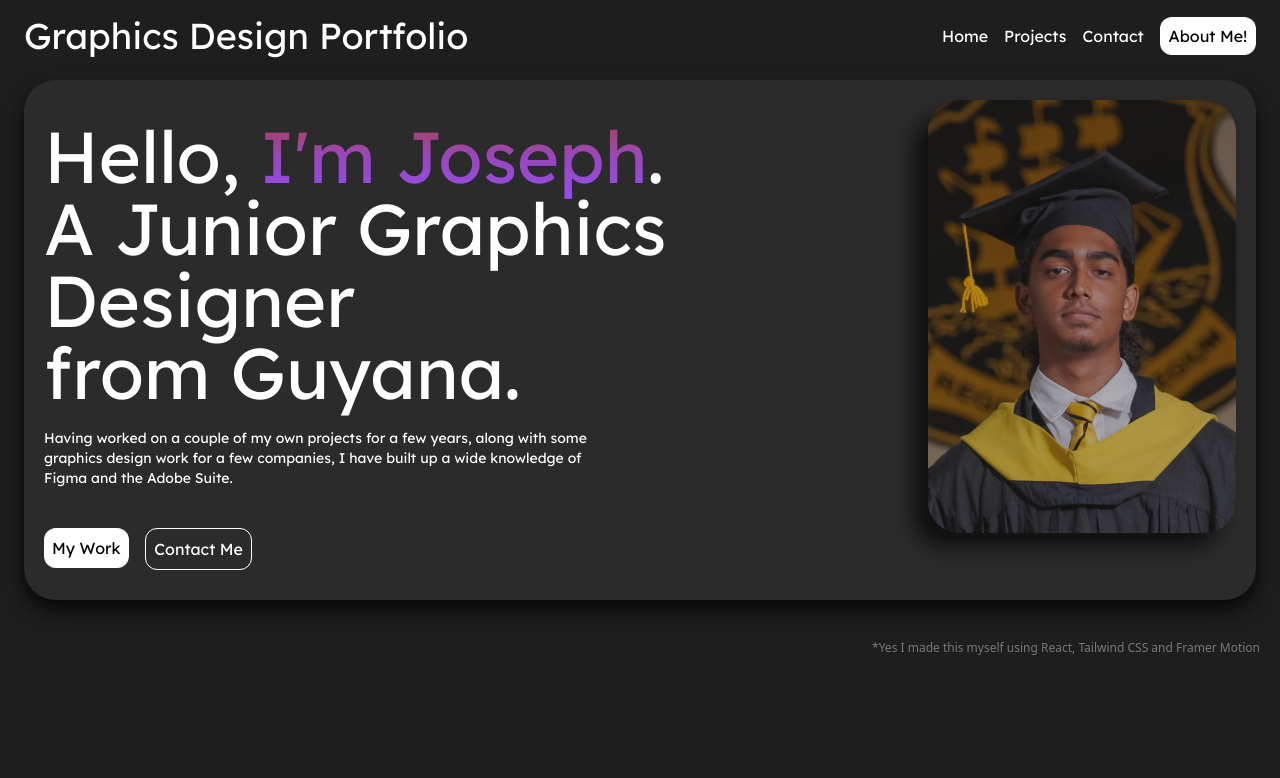
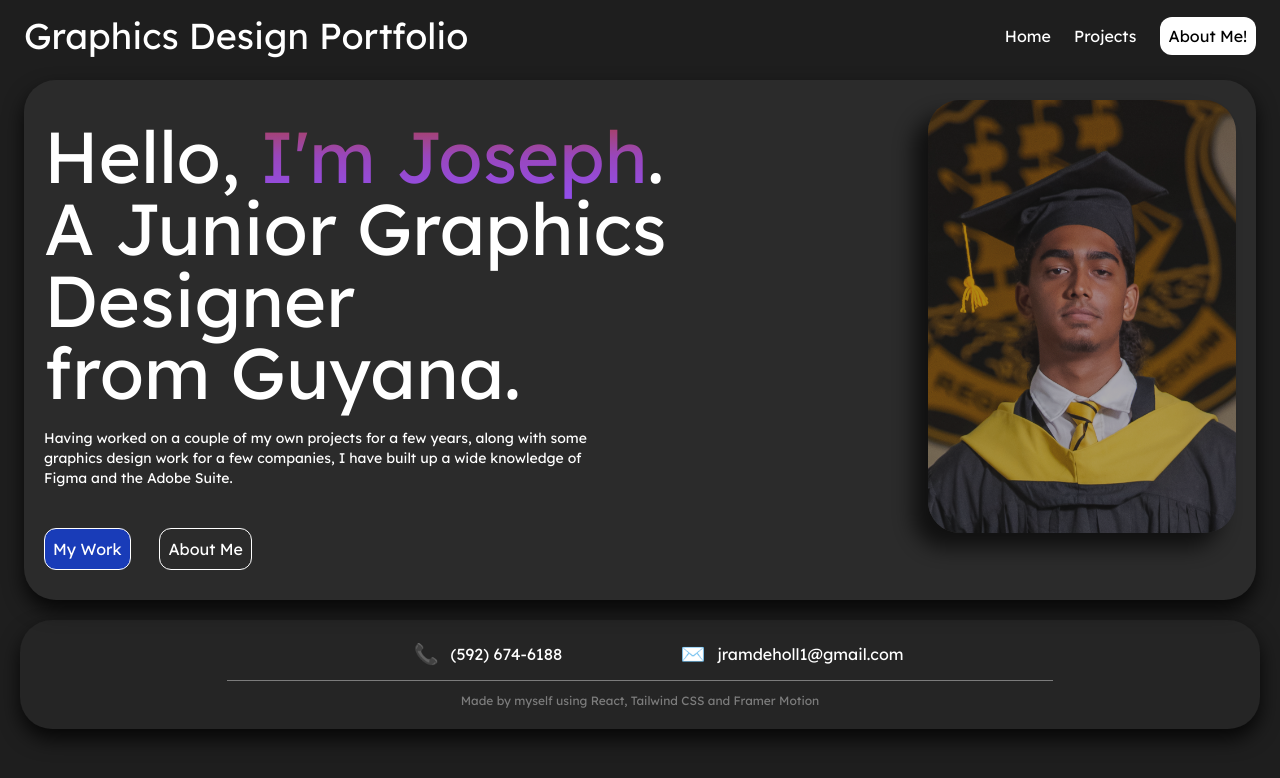
Before and after one commit to CertainlyJoJo/Graphics-Design-Portfolio, a React (Vite) app: page / in a window 1280 px wide. Shown: the top 778 px of the page. Built offline with nearby package versions, Linux system fonts and the light colour scheme.

Commit message:
Added Footer and a Few other stuff

```diff
--- a/src/App.tsx
+++ b/src/App.tsx
@@ -4,6 +4,7 @@ import NavBar from './Components/NavBar'
 import { Route, Routes } from 'react-router-dom'
 import Projects from './Components/Projects'
 import Error404 from './Components/Error404'
+import Footer from './Components/Footer'
 
 function App() {
 
@@ -15,6 +16,7 @@ function App() {
         <Route path='my-projects' element={<Projects/>}/>
         <Route path='*' element={<Error404/>}/>
       </Routes>
+      <Footer/>
     </>
   )
 }
--- /dev/null
+++ b/src/Components/Contact.tsx
@@ -0,0 +1,35 @@
+import "../App.css";
+
+function Contact() {
+    return (
+        <>
+            <div className="bg-[#494949]/30 pb-6 sm:pb-3 ms-6 me-6 mt-3 mb-5 rounded-4xl shadow-[0px_10px_20px_rgba(0,0,0,0.8)] font-[Lexend] overflow-hidden w-fit sm:w-3/6 lg:w-3/6 place-self-center">
+                <div className=" text-white p-6 rounded-2xl w-full max-w-md place-self-center">
+                    <h2 className="text-2xl font-bold mb-4 text-center">
+                        My Contact Information
+                    </h2>
+
+                    <div className="space-y-4">
+                        <div className="border-t border-gray-600" />
+
+                        <div className="flex items-center space-x-3">
+                            <span className="text-yellow-400 text-xl">📞</span>
+                            <a href="tel:+5926746188">(592) 674-6188</a>
+                        </div>
+
+                        <div className="border-t border-gray-600" />
+
+                        <div className="flex items-center space-x-3">
+                            <span className="text-yellow-400 text-xl">✉️</span>
+                            <a href="mailto:jramdeholl1@gmail.com">jramdeholl1@gmail.com</a>
+                        </div>
+
+                        <div className="border-t border-gray-600" />
+                    </div>
+                </div>
+            </div>
+        </>
+    );
+}
+
+export default Contact;
--- a/src/Components/Error404.tsx
+++ b/src/Components/Error404.tsx
@@ -1,7 +1,7 @@
 function Error404() {
   return (
     <>
-        <div className='text-white text-2xl sm:text-4xl md:text-5xl lg:text-6xl text-center my-10'>
+        <div className='text-white text-2xl sm:text-4xl md:text-5xl lg:text-6xl text-center my-10 font-[Lexend]'>
             ERROR 404 - Page Not Found!
         </div>
     </>
--- /dev/null
+++ b/src/Components/Footer.tsx
@@ -0,0 +1,25 @@
+import '../App.css'
+
+function Footer() {
+  return (
+    <>
+        <div className=" bg-[#494949]/15 rounded-4xl mx-5 my-5 py-5 shadow-[0px_10px_20px_rgba(0,0,0,0.8)] font-[Lexend]">
+            <div className="gap-2 grid grid-cols-1 sm:grid-cols-2 text-white justify-items-center">
+                <div className="flex items-center space-x-3 sm:ms-40 lg:ms-60 xl:ms-80 2xl:ms-100">
+                    <span className="text-xl">📞</span>
+                    <a href="tel:+5926746188">(592) 674-6188</a>
+                </div>
+                <div className="flex items-center space-x-3 sm:me-40 lg:me-60 xl:me-80 2xl:me-100">
+                    <span className="text-xl">✉️</span>
+                    <a href="mailto:jramdeholl1@gmail.com">jramdeholl1@gmail.com</a>
+                </div>
+            </div>
+            <div className='text-white text-xs opacity-40 place-self-center w-4/6 text-center mt-3 border-t pt-3 mx-auto'>
+                <p>Made by myself using React, Tailwind CSS and Framer Motion</p>
+            </div>
+        </div>
+    </>
+  )
+}
+
+export default Footer
--- a/src/Components/MainPage.tsx
+++ b/src/Components/MainPage.tsx
@@ -4,12 +4,12 @@ import { Link } from "react-router-dom"
 import { useEffect } from "react"
 
 const projectImages: string[] = [
-    "src/Projects Images/SantaAd.jpeg",
-    "src/Projects Images/FuelCleaner-AD.jpg",
-    "src/Projects Images/IphoneAd.jpg",
-    "src/Projects Images/Galaxy-A55-5G Poster.jpg",
-    "src/Projects Images/SummerPrintPoster.jpeg",
-    "src/Projects Images/s22ad.jpg",
+    "/Project Images/Projects Files/SantaAd.jpeg",
+    "/Project Images/Projects Files/FuelCleaner-AD.jpg",
+    "/Project Images/Projects Files/IphoneAd.jpg",
+    "/Project Images/Projects Files/Galaxy-A55-5G Poster.jpg",
+    "/Project Images/Projects Files/SummerPrintPoster.jpeg",
+    "/Project Images/Projects Files/s22ad.jpg",
   ];
 
 const preloadImages = (images:string[]): void => {
@@ -57,16 +57,16 @@ function MainPage() {
                                     initial={{opacity:0, y:50}}
                                     animate={{opacity:1, y:0}}
                                     transition={{duration:0.7, ease:'easeOut', delay:0.5}}
-                                    className="text-black bg-white rounded-xl p-2 hover:scale-105 hover:shadow-[0px_10px_20px_rgba(0,0,0,0.8)]">My Work
+                                    className="text-white bg-blue-800 border rounded-xl p-2 hover:scale-105 hover:shadow-[0px_10px_20px_rgba(0,0,0,0.8)]">My Work
                                 </motion.p>
                             </Link>
 
-                            <Link to={''}>
+                            <Link to={'about-me'}>
                                 <motion.p
                                     initial={{opacity:0, y:50}}
                                     animate={{opacity:1, y:0}}
                                     transition={{duration:0.7, ease:'easeOut', delay:0.7}}
-                                    className="border border-white rounded-xl p-2 hover:scale-105 hover:shadow-[0px_10px_20px_rgba(0,0,0,0.8)]">Contact Me
+                                    className="border border-white rounded-xl p-2 hover:scale-105 hover:shadow-[0px_10px_20px_rgba(0,0,0,0.8)]">About Me
                                 </motion.p>
                             </Link>
                         </div>
@@ -82,9 +82,6 @@ function MainPage() {
 
             </div>
 
-            <div className='flex justify-end text-white text-xs me-5 mt-10 opacity-40'>
-                <p>*Yes I made this myself using React, Tailwind CSS and Framer Motion</p>
-            </div>
         </>
     )
 
--- a/src/Components/NavBar.tsx
+++ b/src/Components/NavBar.tsx
@@ -12,11 +12,10 @@ function NavBar() {
         <div className="font-[Lexend]">
             <nav className="flex justify-between p-3 text-white mt-1">
               <h1 className="flex text-2xl sm:text-xl md:text-2xl lg:text-3xl xl:text-4xl items-center ms-3"><Link to={'/'}>Graphics Design Portfolio</Link></h1>
-              <ul className="hidden sm:flex items-center justify-between sm:w-6/12 md:w-5/12 lg:w-4/12 xl:w-3/12 2xl:w-3/12 me-3">
+              <ul className="hidden sm:flex items-center justify-between sm:w-5/12 md:w-4/12 lg:w-3/10 xl:w-2/10 2xl:w-2/12 me-3">
                   <li className="hover:scale-105"><Link to={'/'}>Home</Link></li>
                   <li className="hover:scale-105"><Link to={'my-projects'}>Projects</Link></li>
-                  <li className="hover:scale-105"><a href="#">Contact</a></li>
-                  <li><a className="p-2 rounded-xl text-black bg-white hover:text-white hover:bg-transparent border border-transparent hover:border-white" href="#">About Me!</a></li>
+                  <li><Link className="p-2 rounded-xl text-black bg-white hover:text-white hover:bg-transparent border border-transparent hover:border-white" to={'about-me'}>About Me!</Link></li>
               </ul>
               <button
                 onClick={() => setIsActive(!isActive)}
@@ -34,8 +33,7 @@ function NavBar() {
                     className={`bg-black/70 text-white text-center ${isActive ? "fixed" : "hidden"} sm:hidden p-5 z-50`}>
                     <li className="hover:scale-105"><Link to={'/'}>Home</Link></li>
                     <li className="hover:scale-105"><Link to={'my-projects'}>Projects</Link></li>
-                    <li className="hover:scale-105"><a href="#">Contact</a></li>
-                    <li className="hover:scale-105"><a href="#">About Me</a></li>
+                    <li className="hover:scale-105"><Link to={'about-me'}>About Me</Link></li>
                   </motion.ul>
                 )}
               </AnimatePresence>
--- a/src/Components/Projects.tsx
+++ b/src/Components/Projects.tsx
@@ -23,8 +23,15 @@ function Projects() {
 
   return (
     <>
-      <div className=" bg-[#494949]/32 pb-6 sm:pb-3 ms-6 me-6 mt-3 mb-5 rounded-4xl shadow-[0px_10px_20px_rgba(0,0,0,0.8)] font-[Lexend] overflow-hidden">
-        <h1 className="text-white text-lg sm:text-2xl 2xl:text-4xl text-center pt-6 px-2 mb-7">These are some projects I worked on for a few businesses...</h1>
+      <div className="bg-[#494949]/32 pb-6 sm:pb-3 ms-6 me-6 mt-3 mb-5 rounded-4xl shadow-[0px_10px_20px_rgba(0,0,0,0.8)] font-[Lexend] overflow-hidden">
+        <motion.h1
+
+          initial={{opacity:0}}
+          animate={{opacity:1}}
+          transition={{duration:0.75, ease: "easeOut", delay: 0.2}}
+          className="text-white text-lg sm:text-2xl 2xl:text-4xl text-center pt-6 px-2 mb-7">
+          These are some projects I worked on for a few businesses...
+        </motion.h1>
 
         <div className="grid grid-cols-1 sm:grid-cols-2 xl:grid-cols-3 justify-items-center gap-y-10">
           {projectData.map((project, index) =>(
```
Also changed, not shown: public/email.svg (added).
